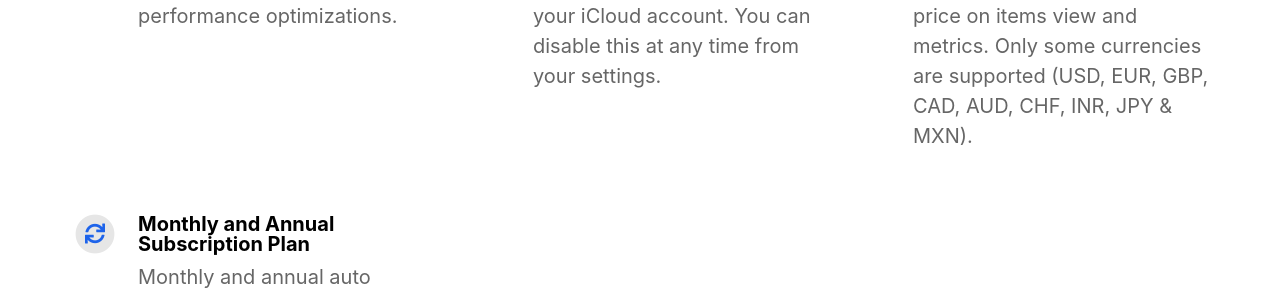
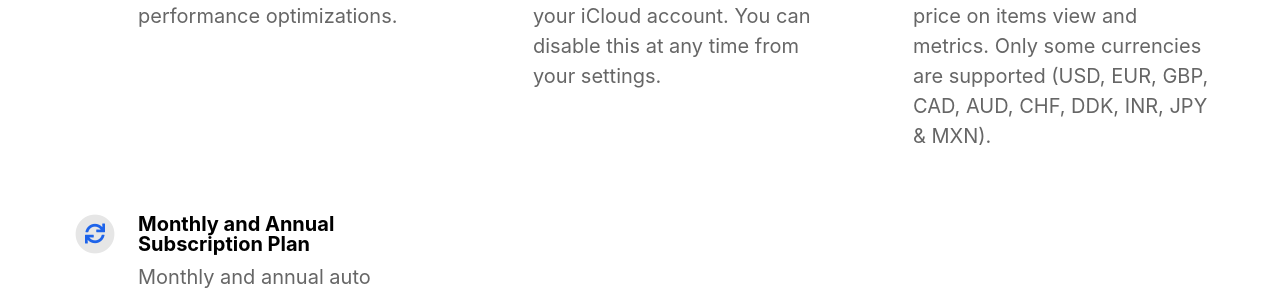
Before and after one commit to emilbaehr/automatic-app-landing-page, a Jekyll site: the page built from index.html, in a window 1280 px wide and 900 px high, scrolled down 1628 px. Shown: the part 286-576 px from the top of the window. Built offline with Jekyll 4.4.1, drawn with Linux system fonts in a browser that asks for light colours; nearby versions of some CDN libraries; some of the changed text lies outside the part shown.

Commit message:
Update config

```diff
--- a/_config.yml
+++ b/_config.yml
@@ -81,7 +81,7 @@ features                                  :
     fontawesome_icon_name                 : cloud
 
   - title                                 : Fast Live Spot Price
-    description                           : Live gold, silver & platinum price on items view and metrics. Only some currencies are supported (USD, EUR, GBP, CAD, AUD, CHF, INR, JPY & MXN).
+    description                           : Live gold, silver & platinum price on items view and metrics. Only some currencies are supported (USD, EUR, GBP, CAD, AUD, CHF, DDK, INR, JPY & MXN).
     fontawesome_icon_name                 : rocket
 
   - title                                 : Monthly and Annual Subscription Plan
```
